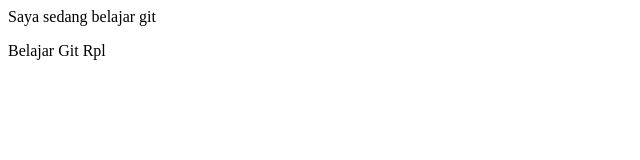
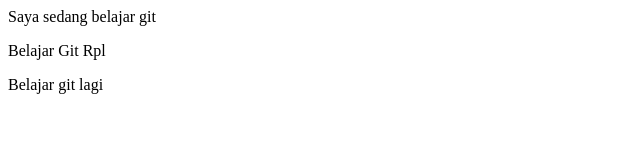
Before and after one commit to astikaist/praktikum-rpl-4, a plain HTML site: page index.html in a window 1280 px wide. Shown: the whole page, without its empty margins (0-640 px from the left). Drawn offline with Linux system fonts and the light colour scheme.

Commit message:
Update index.html

```diff
--- a/index.html
+++ b/index.html
@@ -3,6 +3,7 @@
 <body>
   <p>Saya sedang belajar git</p>
   <p>Belajar Git Rpl</p>
+  <p>Belajar git lagi</p>
 </body>
 </head>
 </html>
```
